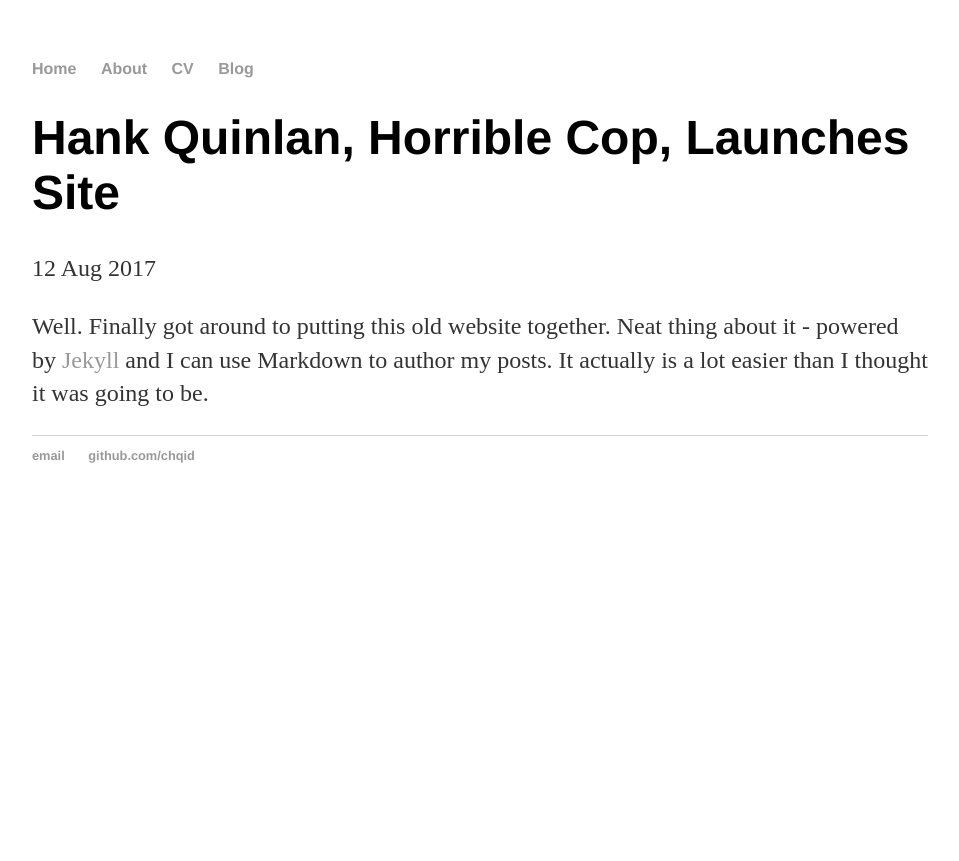
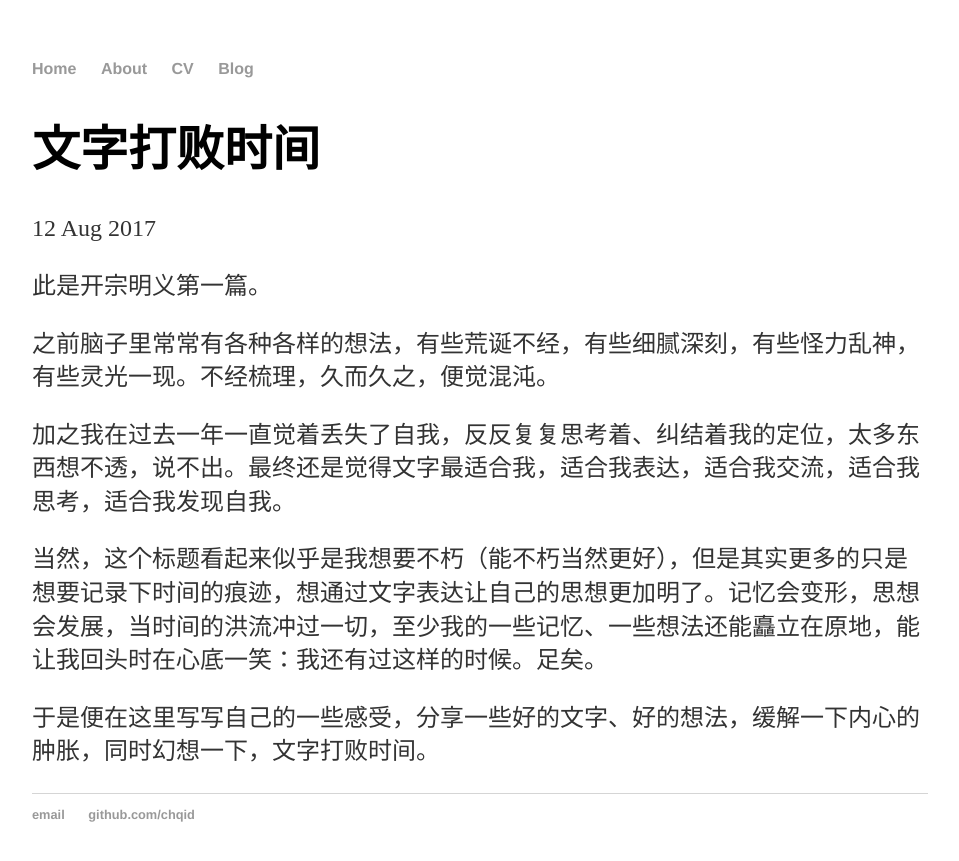
Before and after one commit to chqid/chqid.blog.io, a Jekyll site: the page built from _posts/2017-8-12-my-first-article.md, in a window 1280 px wide. Shown: the top 861 px of the page, without its empty margins (160-1119 px from the left). Built offline with Jekyll 4.4.1, drawn with Linux system fonts in a browser that asks for light colours.

Commit message:
Update 2017-8-12-my-first-article.md

```diff
--- a/_posts/2017-8-12-my-first-article.md
+++ b/_posts/2017-8-12-my-first-article.md
@@ -1,7 +1,15 @@
 ---
 layout: post
-title: "Hank Quinlan, Horrible Cop, Launches Site"
+title: "文字打败时间"
 date: 2017-8-12
 ---
 
-Well. Finally got around to putting this old website together. Neat thing about it - powered by [Jekyll](http://jekyllrb.com) and I can use Markdown to author my posts. It actually is a lot easier than I thought it was going to be.
+  此是开宗明义第一篇。
+
+  之前脑子里常常有各种各样的想法，有些荒诞不经，有些细腻深刻，有些怪力乱神，有些灵光一现。不经梳理，久而久之，便觉混沌。
+
+  加之我在过去一年一直觉着丢失了自我，反反复复思考着、纠结着我的定位，太多东西想不透，说不出。最终还是觉得文字最适合我，适合我表达，适合我交流，适合我思考，适合我发现自我。
+
+  当然，这个标题看起来似乎是我想要不朽（能不朽当然更好），但是其实更多的只是想要记录下时间的痕迹，想通过文字表达让自己的思想更加明了。记忆会变形，思想会发展，当时间的洪流冲过一切，至少我的一些记忆、一些想法还能矗立在原地，能让我回头时在心底一笑：我还有过这样的时候。足矣。
+
+  于是便在这里写写自己的一些感受，分享一些好的文字、好的想法，缓解一下内心的肿胀，同时幻想一下，文字打败时间。
```
